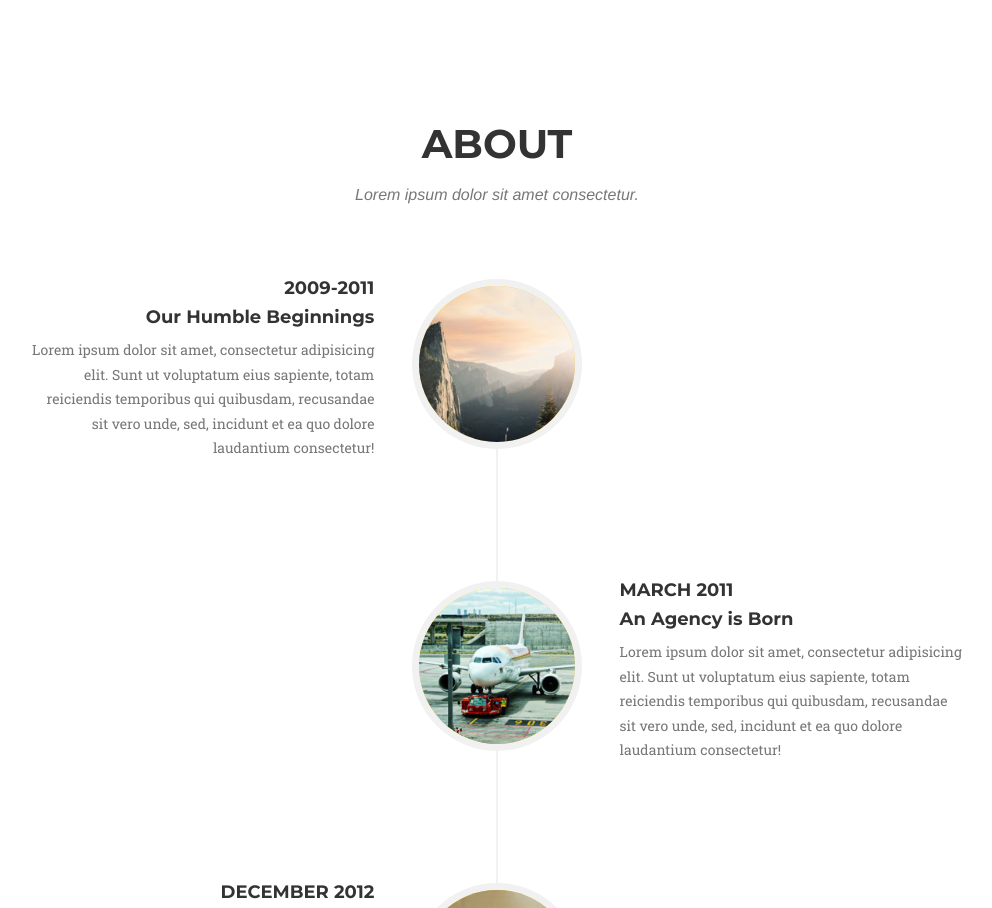
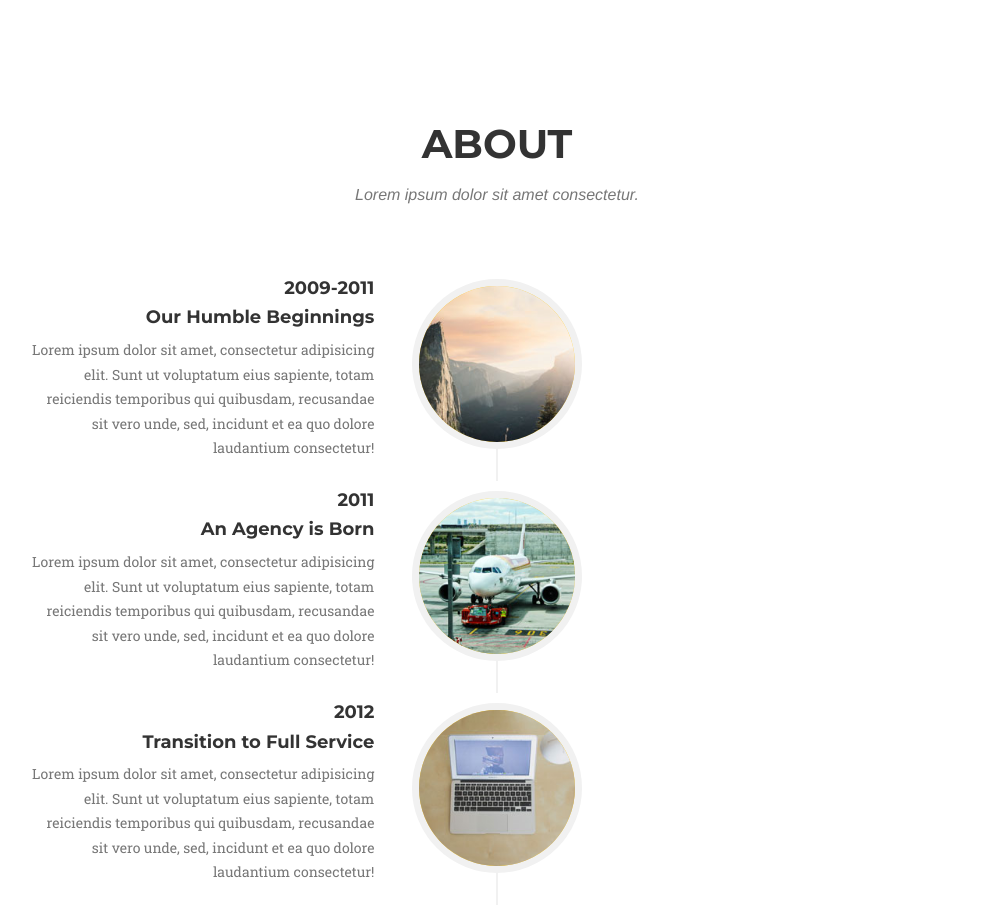
Before and after one commit to oooo6163/github, a website: page AgencyProject00/index.html in a window 1280 px wide. Shown: the part 2720-3628 px from the top of the page, without its empty margins (143-1135 px from the left). Drawn offline with nearby package versions, Linux system fonts and the light colour scheme; a web font is replaced by a local one.

Commit message:
20241115

```diff
--- a/AgencyProject00/index.html
+++ b/AgencyProject00/index.html
@@ -234,22 +234,23 @@
                 </div>
             </div>
             <div class="row">
-                <div class="col-lg-12">
+                <div v-for="item in About" class="col-lg-12">
                     <ul class="timeline">
                         <li>
                             <div class="timeline-image">
-                                <img class="img-circle img-responsive" src="img/about/1.jpg" alt="">
+                                <img class="img-circle img-responsive" :src="item.img" alt="">
                             </div>
                             <div class="timeline-panel">
                                 <div class="timeline-heading">
-                                    <h4>2009-2011</h4>
-                                    <h4 class="subheading">Our Humble Beginnings</h4>
+                                    <h4>{{item.timelineheading}}</h4>
+                                    <h4 class="subheading">{{item.heading}}</h4>
                                 </div>
                                 <div class="timeline-body">
-                                    <p class="text-muted">Lorem ipsum dolor sit amet, consectetur adipisicing elit. Sunt ut voluptatum eius sapiente, totam reiciendis temporibus qui quibusdam, recusandae sit vero unde, sed, incidunt et ea quo dolore laudantium consectetur!</p>
+                                    <p class="text-muted">{{item.text}}</p>
                                 </div>
                             </div>
                         </li>
+                        <!--
                         <li class="timeline-inverted">
                             <div class="timeline-image">
                                 <img class="img-circle img-responsive" src="img/about/2.jpg" alt="">
@@ -299,6 +300,7 @@
                                     <br>Story!</h4>
                             </div>
                         </li>
+                        -->
                     </ul>
                 </div>
             </div>
--- a/AgencyProject00/js/bs5vue.js
+++ b/AgencyProject00/js/bs5vue.js
@@ -26,3 +26,16 @@ createApp({
         }
     }
 }).mount("#portfolio")
+
+createApp({
+    data(){
+        return{
+            About:[
+                {img:"img/about/1.jpg",timelineheading:"2009-2011",heading:"Our Humble Beginnings",text:"Lorem ipsum dolor sit amet, consectetur adipisicing elit. Sunt ut voluptatum eius sapiente, totam reiciendis temporibus qui quibusdam, recusandae sit vero unde, sed, incidunt et ea quo dolore laudantium consectetur!"},
+                {img:"img/about/2.jpg",timelineheading:"2011",heading:"An Agency is Born",text:"Lorem ipsum dolor sit amet, consectetur adipisicing elit. Sunt ut voluptatum eius sapiente, totam reiciendis temporibus qui quibusdam, recusandae sit vero unde, sed, incidunt et ea quo dolore laudantium consectetur!"},
+                {img:"img/about/3.jpg",timelineheading:"2012",heading:"Transition to Full Service",text:"Lorem ipsum dolor sit amet, consectetur adipisicing elit. Sunt ut voluptatum eius sapiente, totam reiciendis temporibus qui quibusdam, recusandae sit vero unde, sed, incidunt et ea quo dolore laudantium consectetur!"},
+                {img:"img/about/4.jpg",timelineheading:"2014",heading:"Phase Two Expansion",text:"Lorem ipsum dolor sit amet, consectetur adipisicing elit. Sunt ut voluptatum eius sapiente, totam reiciendis temporibus qui quibusdam, recusandae sit vero unde, sed, incidunt et ea quo dolore laudantium consectetur!"}
+            ]
+        }
+    }
+}).mount("#about")
--- /dev/null
+++ b/package.json
@@ -0,0 +1,5 @@
+{
+  "dependencies": {
+    "express": "^4.21.1"
+  }
+}
```
Also changed, not shown: server.js (added, +15 -0 lines), 1 other file.
